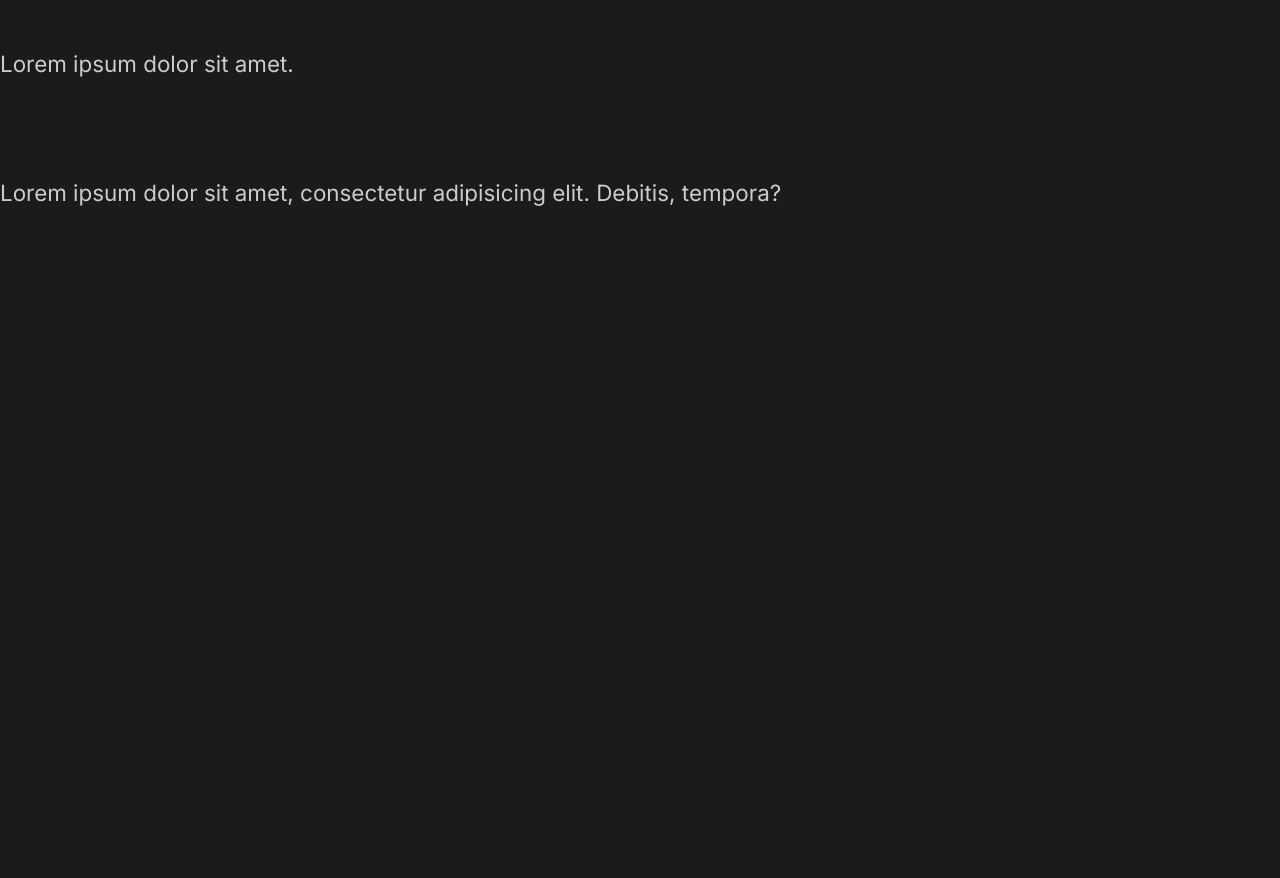
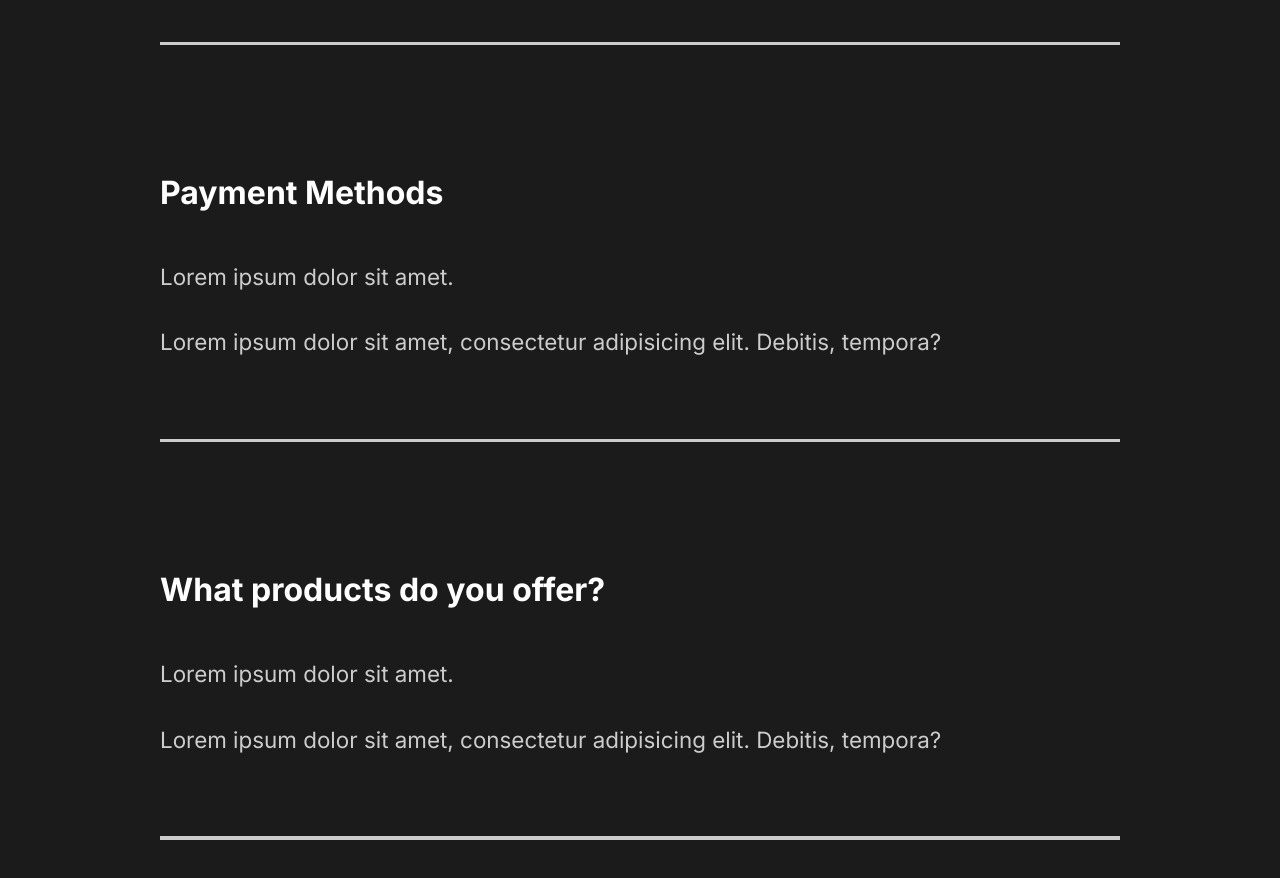
Before and after one commit to Gastonm1/Capture, a React (Create React App) app: page / in a window 1280 px wide. Shown: the part 2544-3422 px from the top of the page. Before the commit the page ends 2802 px from the top, so only its background shows below. Built offline with nearby package versions, Linux system fonts and the light colour scheme.

Commit message:
styling FAQ section

```diff
--- a/src/components/FaqSection.js
+++ b/src/components/FaqSection.js
@@ -1,8 +1,10 @@
 import React from 'react';
+import styled from  'styled-components'
+import {Container} from '../styles'
 
 const FaqSection = () => {
     return(
-        <div className="faq">
+        <FAQ>
             <h2>Any Question <span>FAQ</span></h2>
             <div className="question">
                 <h4>How Do I Start?</h4>
@@ -10,6 +12,7 @@
                     <p>Lorem ipsum dolor sit amet.</p>
                     <p>Lorem ipsum dolor sit amet, consectetur adipisicing elit. Debitis, tempora?</p>
                 </div>
+                <div className="faq-line"></div>
             </div>
             <div className="question">
                 <h4>Daily Schedule</h4>
@@ -17,6 +20,7 @@
                     <p>Lorem ipsum dolor sit amet.</p>
                     <p>Lorem ipsum dolor sit amet, consectetur adipisicing elit. Debitis, tempora?</p>
                 </div>
+                <div className="faq-line"></div>
             </div>
             <div className="question">
                 <h4>Payment Methods</h4>
@@ -24,6 +28,7 @@
                     <p>Lorem ipsum dolor sit amet.</p>
                     <p>Lorem ipsum dolor sit amet, consectetur adipisicing elit. Debitis, tempora?</p>
                 </div>
+                <div className="faq-line"></div>
             </div>
             <div className="question">
                 <h4>What products do you offer?</h4>
@@ -31,9 +36,38 @@
                     <p>Lorem ipsum dolor sit amet.</p>
                     <p>Lorem ipsum dolor sit amet, consectetur adipisicing elit. Debitis, tempora?</p>
                 </div>
+                <div className="faq-line"></div>
             </div>
-        </div>
+        </FAQ>
     )
 }
 
+const FAQ = styled(Container)`
+display: block;
+span{
+    display: block;
+}
+h2{
+    padding-bottom: 2rem;
+    font-weight: lighter;
+}
+.faq-line{
+    background:#cccccc;
+    height: 0.2rem;
+    margin: 2rem 0rem;
+    width: 100%
+}
+.question{
+    padding: 3rem 0rem;
+    cursor: pointer;
+}
+.answer{
+    padding: 2rem 0rem;
+    p{
+        padding: 1rem 0rem;
+    }
+
+}
+`
+
 export default FaqSection
--- a/src/components/GlobalStyles.js
+++ b/src/components/GlobalStyles.js
@@ -36,6 +36,7 @@
         }
         h4{
             font-weight: bold;
+            font-size: 2rem;
         }
         a{
             font-size: 1.1.rem;
```
